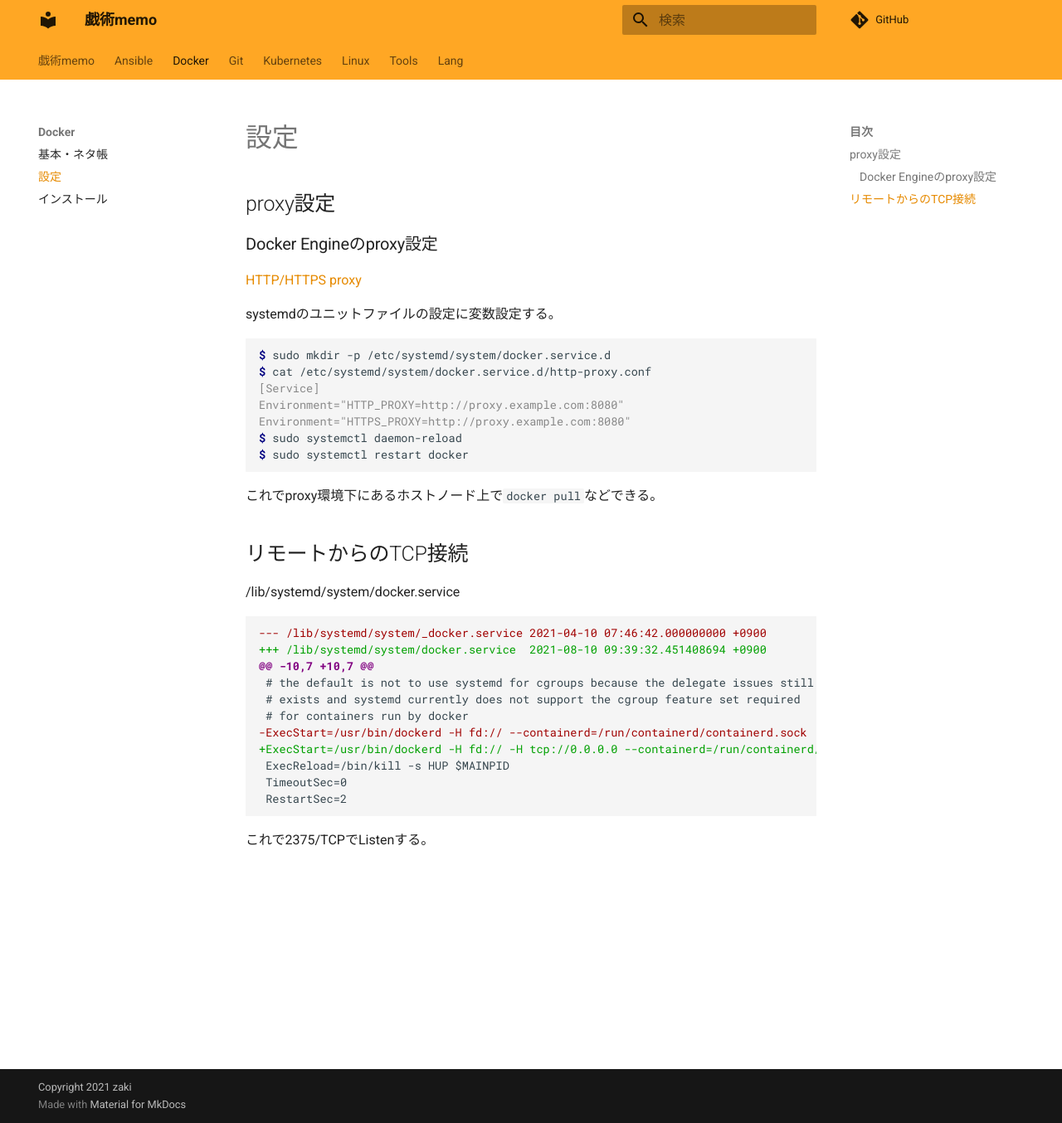
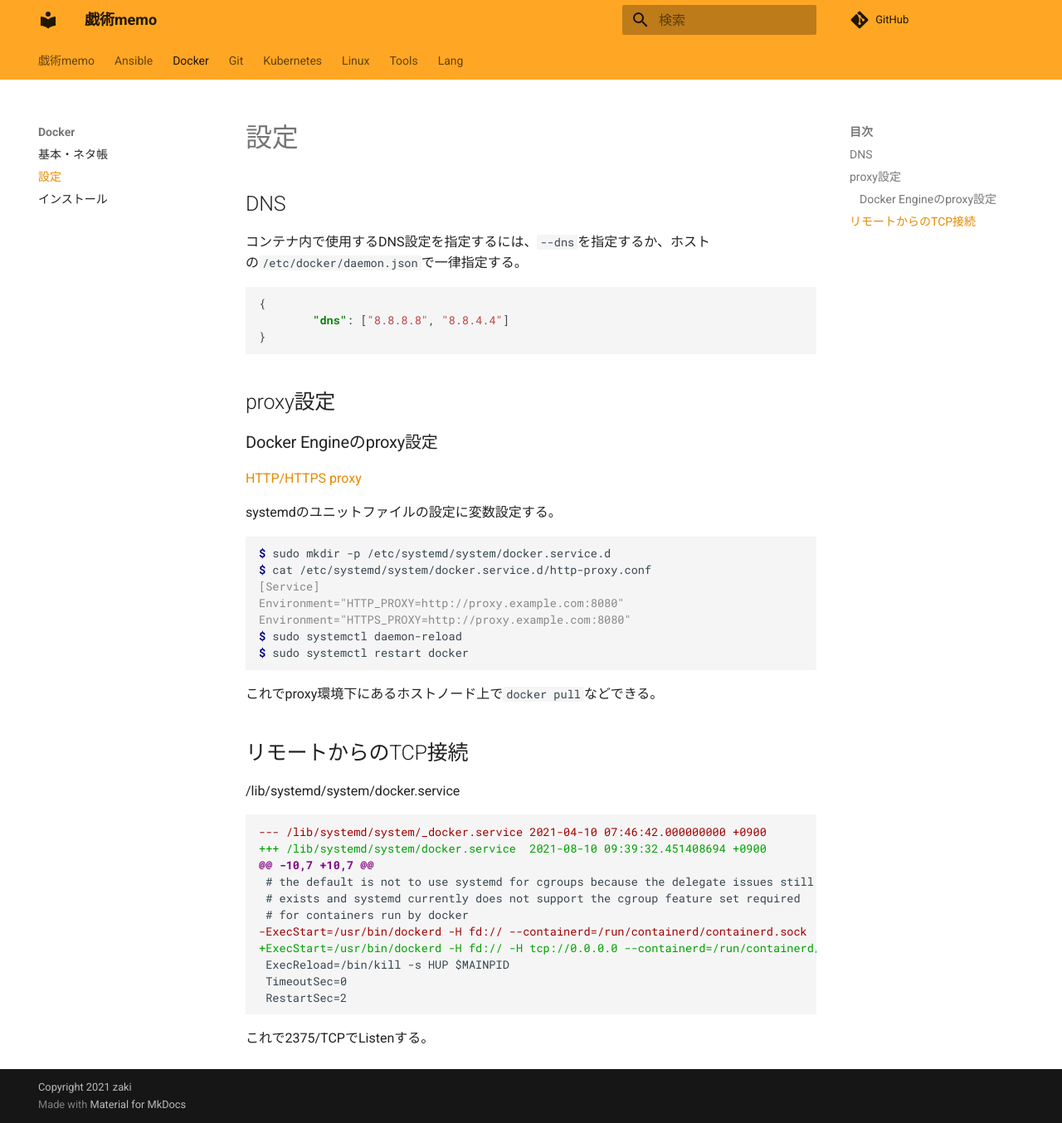
Before and after one commit to zaki-lknr/docs, an MkDocs documentation site: the page built from docs/Docker/configure.md, in a window 1280 px wide and 1354 px high. Shown: the whole window at 83% size. Built offline with MkDocs 1.6.1 and Material for MkDocs 9.7.7, drawn with Linux system fonts in a browser that asks for light colours; comment, search, counter and statistics services are not loaded.

Commit message:
add: docker: dns設定

````diff
--- a/docs/Docker/configure.md
+++ b/docs/Docker/configure.md
@@ -1,4 +1,14 @@
 # 設定
+
+## DNS
+
+コンテナ内で使用するDNS設定を指定するには、`--dns`を指定するか、ホストの`/etc/docker/daemon.json`で一律指定する。
+
+```json
+{
+        "dns": ["8.8.8.8", "8.8.4.4"]
+}
+```
 
 ## proxy設定
 
````
